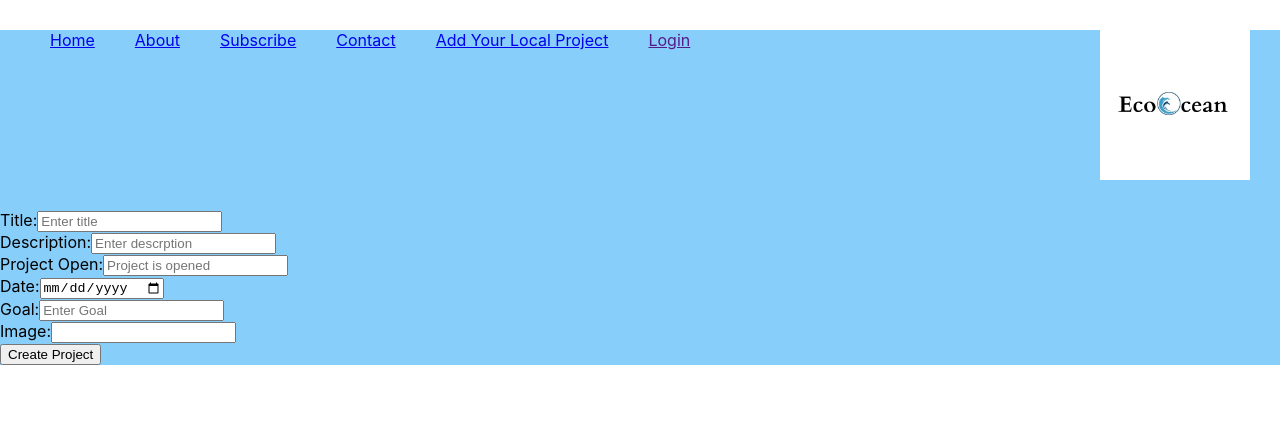
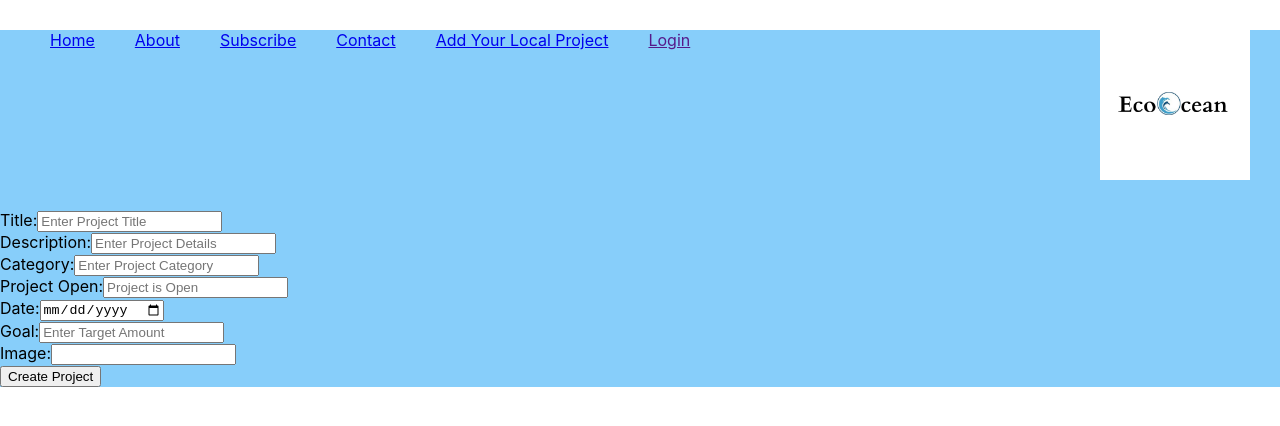
Before and after one commit to SashaJohnson123/react-crowdfunding, a React (Create React App) app: page /CreateProject in a window 1280 px wide. Shown: the top 426 px of the page. Built offline with nearby package versions, Linux system fonts and the light colour scheme.

Commit message:
Enter Category option on Form

```diff
--- a/src/components/CreateProjectForm/CreateProjectForm.jsx
+++ b/src/components/CreateProjectForm/CreateProjectForm.jsx
@@ -57,7 +57,7 @@ function CreateProjectForm() {
         <input
           type="text"
           id="title"
-          placeholder="Enter title"
+          placeholder="Enter Project Title"
           onChange={handleChange}
         />
       </div>
@@ -66,7 +66,16 @@ function CreateProjectForm() {
         <input
           type="text"
           id="description"
-          placeholder="Enter descrption"
+          placeholder="Enter Project Details"
+          onChange={handleChange}
+        />
+      </div>
+      <div>
+        <label htmlFor="category"> Category:</label>
+        <input
+          type="text"
+          id="category"
+          placeholder="Enter Project Category"
           onChange={handleChange}
         />
       </div>
@@ -75,7 +84,7 @@ function CreateProjectForm() {
         <input
           type="boolean"
           id="is_open"
-          placeholder="Project is opened"
+          placeholder="Project is Open"
           onChange={handleChange}
         />
       </div>
@@ -93,7 +102,7 @@ function CreateProjectForm() {
         <input
           type="Number"
           id="goal"
-          placeholder="Enter Goal"
+          placeholder="Enter Target Amount"
           onChange={handleChange}
         />
       </div>
```
